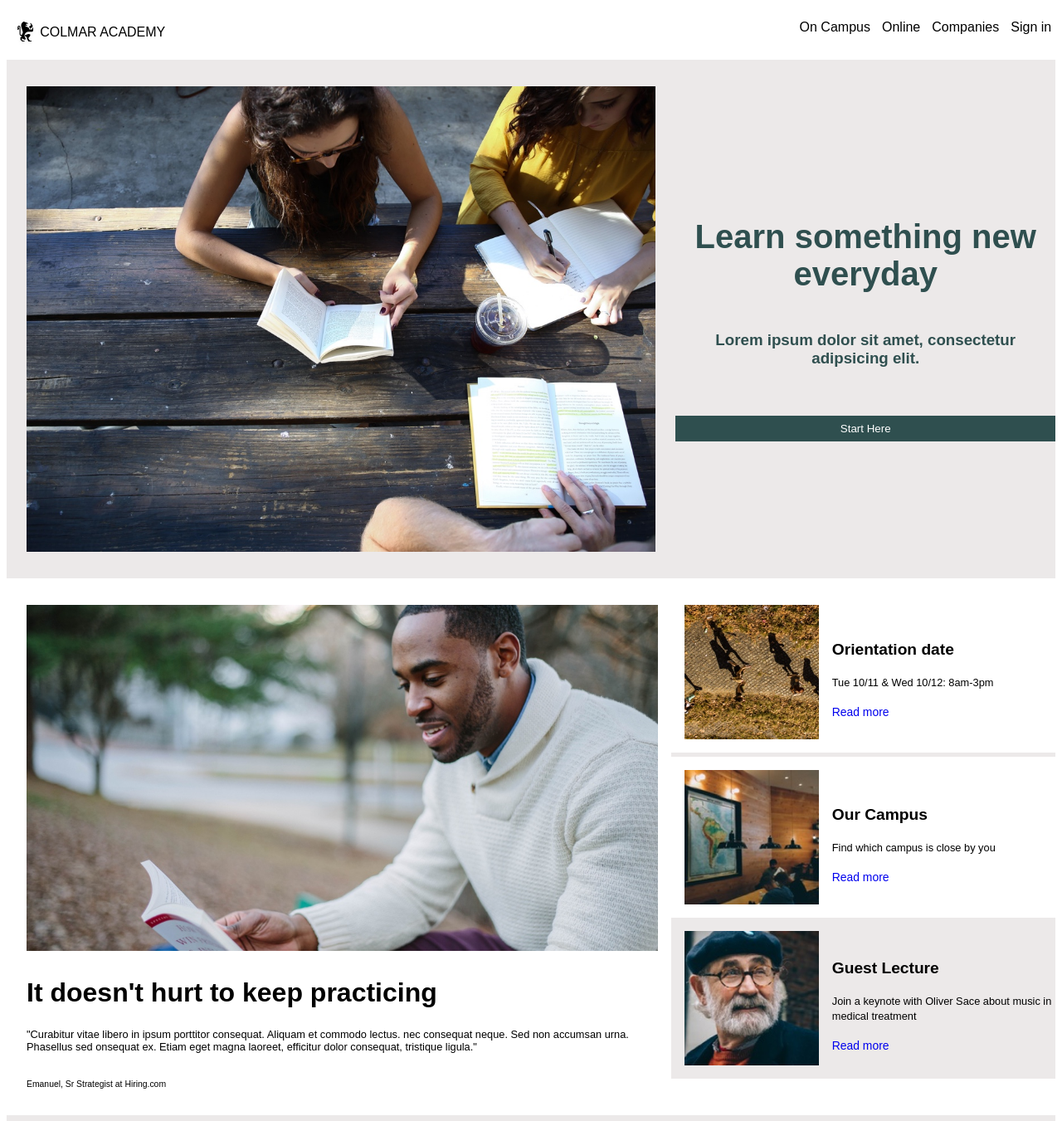
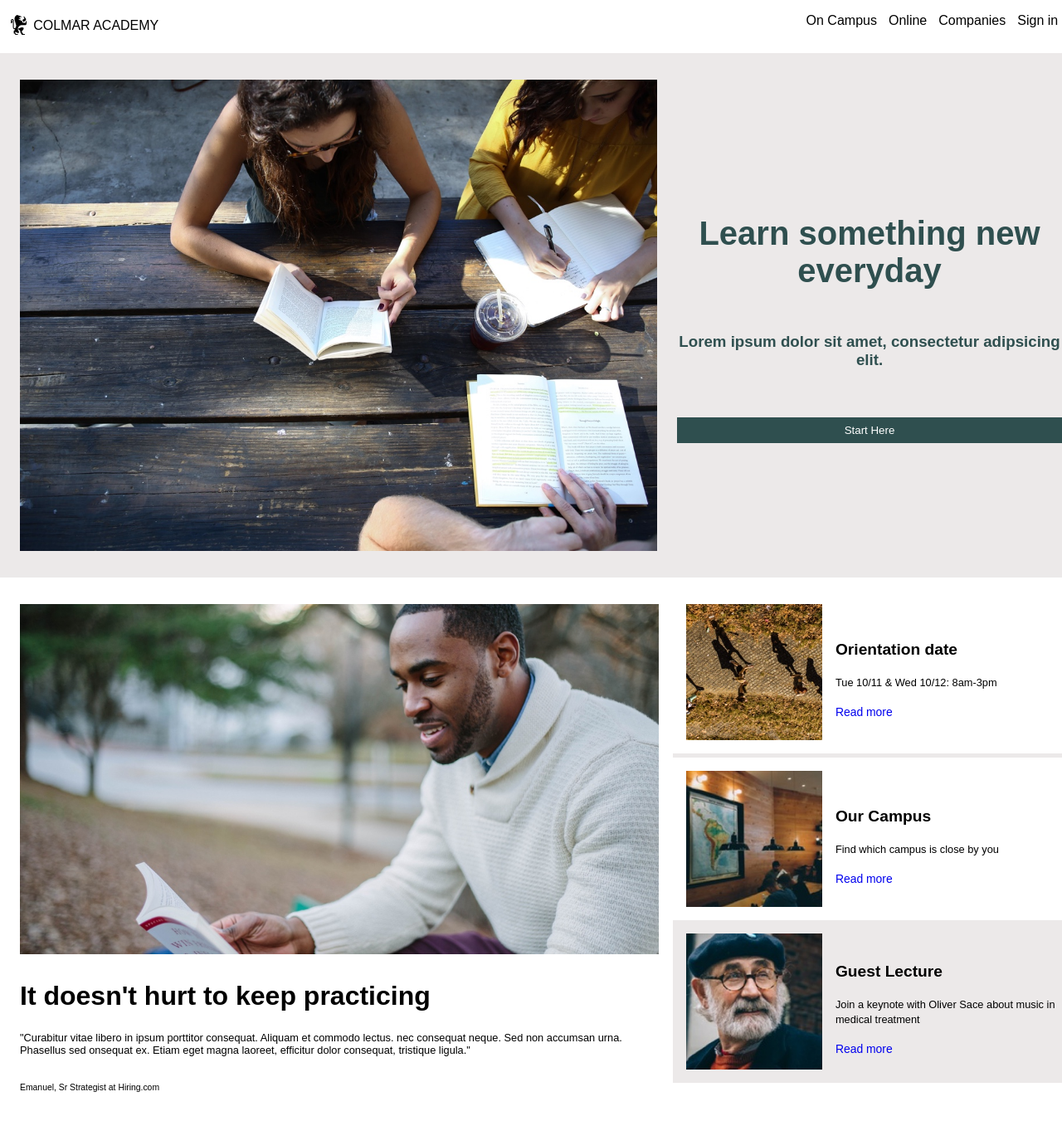
Before and after one commit to loganed09/colmar-academy, a plain HTML site: page index.html in a window 1280 px wide. Shown: the top 1351 px of the page at 83% size. Drawn offline with Linux system fonts and the light colour scheme.

Commit message:
More small updates

```diff
--- a/index.html
+++ b/index.html
@@ -26,15 +26,15 @@
             </nav>
         </header>
 
-        <div class="banner">
+        <section class="banner">
             <img src="resources/images/banner.jpg" alt="banner-photo">
             <div class="banner-statement">
                 <h1>Learn something new everyday</h1>
                 <h3>Lorem ipsum dolor sit amet, consectetur adipsicing elit.</h3>
                 <button>Start Here</button>
             </div>
-        </div>
-        <div class="banner-2">
+        </section>
+        <section class="banner-2">
             <div class="banner2Img">
                 <img src="resources/images/information-main.jpg" alt="banner2">
                 <div class="banner2quote">
@@ -73,7 +73,7 @@
                     </div>
                 </div>
             </div>
-        </div>
+        </section>
         <section class="banner-3">
             <h2>Start Learning</h2>
             <div class="professions">
--- a/resources/css/styles.css
+++ b/resources/css/styles.css
@@ -2,6 +2,7 @@ html, body {
     font-family: Arial, Helvetica, sans-serif;
     font-size: 16px;
     text-align: center;
+    margin: 0;
 }
 
 header {
@@ -196,6 +197,7 @@ ul a {
     background-color: hsl(0, 7%, 92%);
     padding-top: 2rem;
     padding-bottom: 2rem;
+    margin-top: 3rem;
 }
 
 .banner-3 h2 {
```
